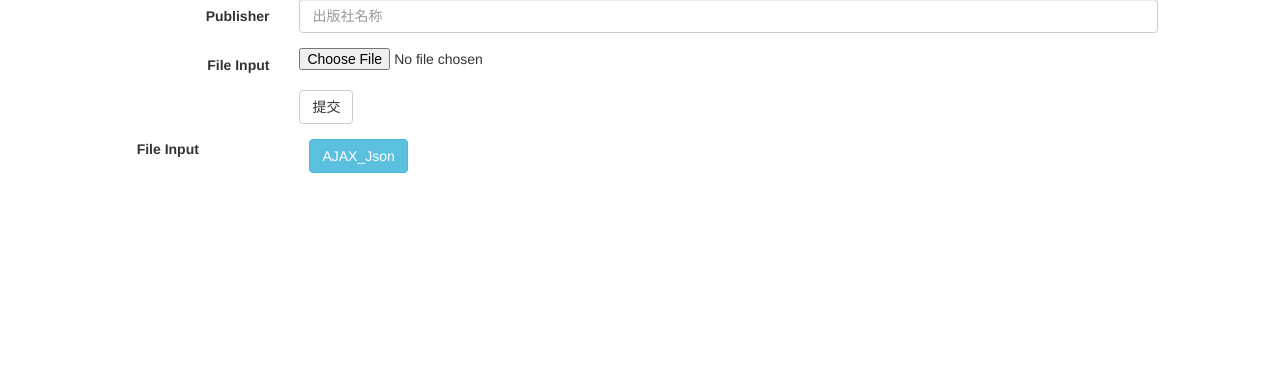
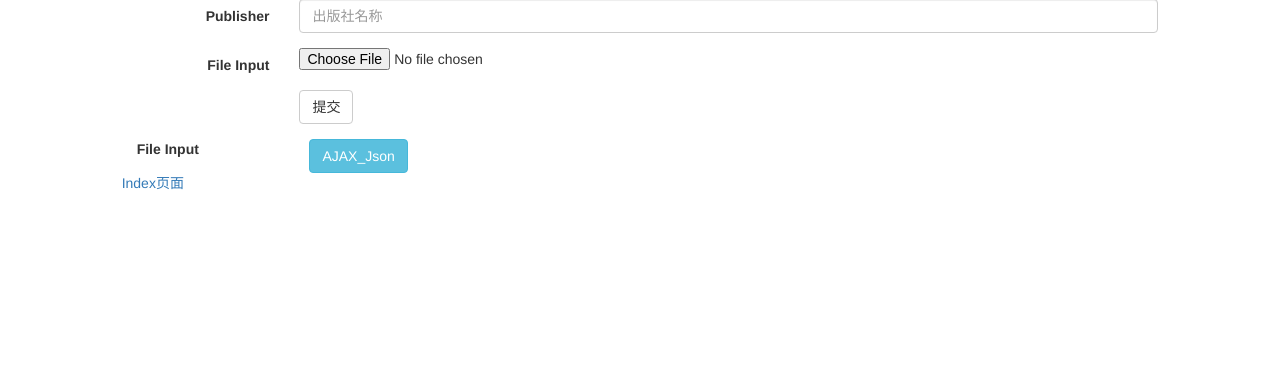
Before and after one commit to LanceYuan/codepy, a Django app: page /upload/ in a window 1280 px wide. Shown: the part 121-496 px from the top of the page. Run offline with Django 3.2, Linux system fonts and the light colour scheme; some libraries are stand-ins or nearby versions.

Commit message:
反向URL.

```diff
--- a/app01/views.py
+++ b/app01/views.py
@@ -1,4 +1,4 @@
-from django.shortcuts import render, redirect, HttpResponse
+from django.shortcuts import render, redirect, HttpResponse, get_object_or_404
 from django.http import JsonResponse
 from app01.models import Publisher, Book, Author
 from django.views import View
@@ -49,9 +49,9 @@ def edit_publisher(requests):
         publisher_obj.save()
         return redirect("/publisher_list/")
     publisher_id = requests.GET.get("id")
-    publisher_obj = Publisher.objects.get(id=publisher_id)
+    # publisher_obj = Publisher.objects.get(id=publisher_id)
+    publisher_obj = get_object_or_404(Publisher, id=publisher_id)
     return render(requests, "edit_publisher.html", {"publisher_obj": publisher_obj})
-
 
 def list_book(requests):
     data = Book.objects.all()
--- a/codepy/urls.py
+++ b/codepy/urls.py
@@ -36,7 +36,7 @@ urlpatterns = [
     url(r'^edit_author/', views.edit_author),
     url(r'^t_filter/', views.t_filter),
 
-    url(r'index/', views.index),
+    url(r'index/', views.index, name="index"),
     url(r'upload/', views.upload_file.as_view()),
 
     # 多应用URL
--- a/templates/upload_file.html
+++ b/templates/upload_file.html
@@ -36,6 +36,7 @@
             <button id="b1" class="btn btn-info">AJAX_Json</button>
         </div>
     </div>
+    <a href="{% url "index" %}">Index页面</a>
 </div>
 <script src="https://cdn.bootcss.com/jquery/3.2.1/jquery.js"></script>
 <script src="https://cdn.bootcss.com/bootstrap/3.3.7/js/bootstrap.js"></script>
```
